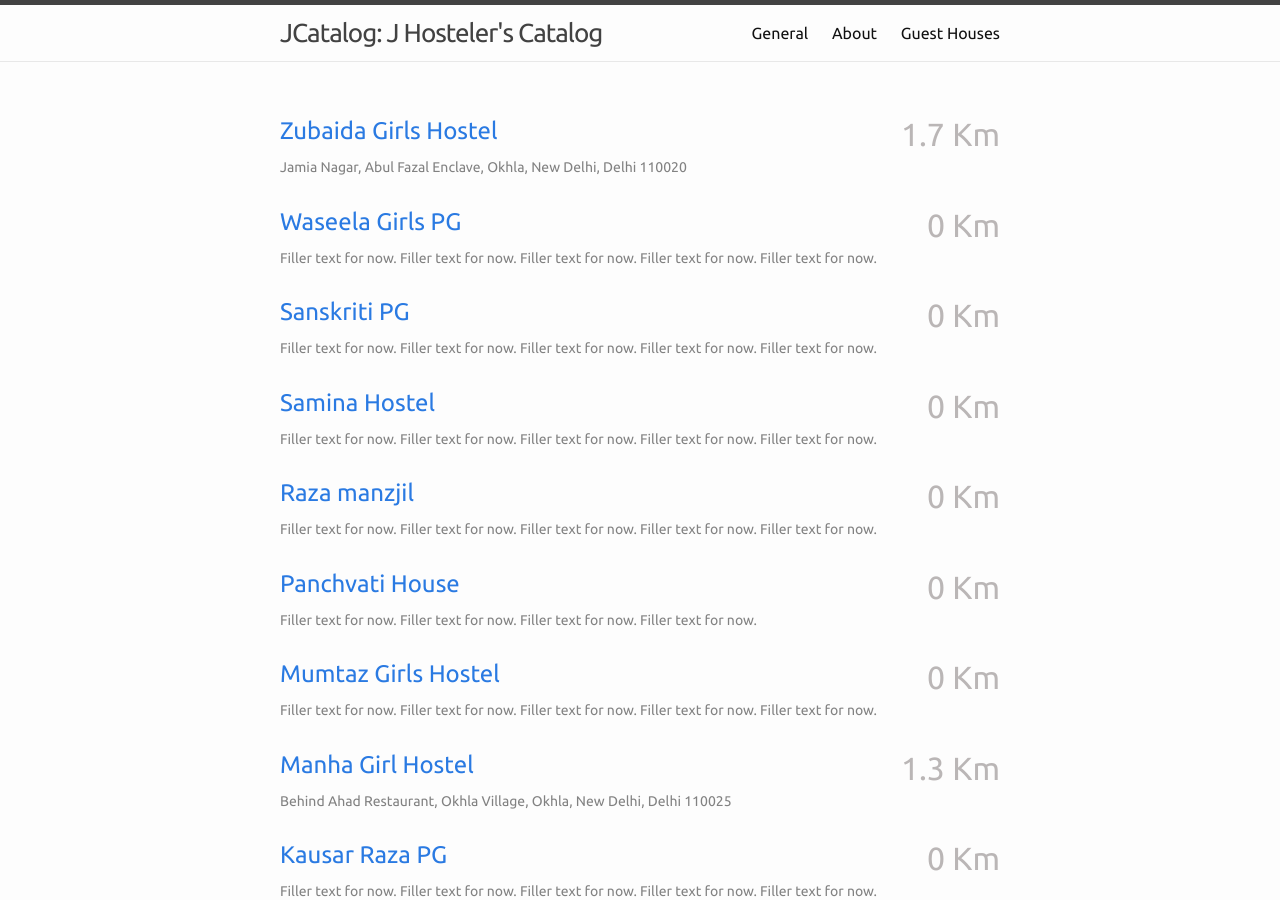
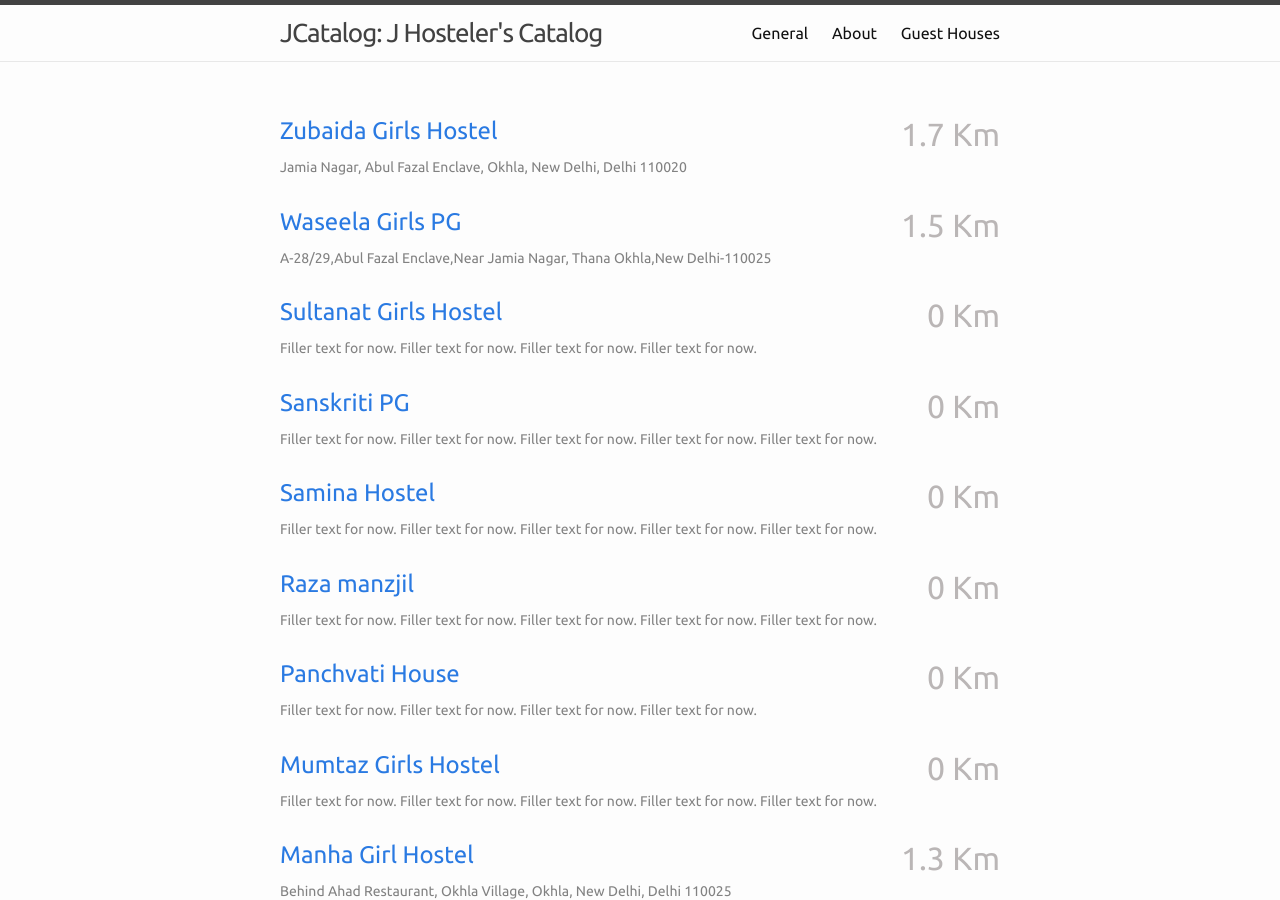
Before and after one commit to jdevlabs/JCatalog, a Jekyll site: the page built from index.html, in a window 1280 px wide and 900 px high. Built offline with Jekyll 4.4.1, drawn with Linux system fonts in a browser that asks for light colours.

Commit message:
wasila coordinates marked

```diff
--- /dev/null
+++ b/_posts/2015-01-12-Sultanat-Girls-Hostel.md
@@ -0,0 +1,12 @@
+---
+layout: post
+title:  "Sultanat Girls Hostel"
+date:   2015-01-12 22:02:45
+categories: pg
+address: Filler text for now. Filler text for now. Filler text for now. Filler text for now.
+dist: 0
+ratings:
+---
+<a href=https://www.google.co.in/maps/dir//Sultanat+Girls+Hostel,+Nafees+Road,+Block+F,+Joga+Bai+Extension,+Okhla,+New+Delhi,+Delhi+110025/@28.566856,77.285267,17z/data=!4m12!1m3!3m2!1s0x390ce389f5a57041:0x820991eb74d88ddb!2sSultanat+Girls+Hostel!4m7!1m0!1m5!1m1!1s0x390ce389f5a57041:0x820991eb74d88ddb!2m2!1d77.285267!2d28.566856?hl=en
+        <img src="https://maps.googleapis.com/maps/api/staticmap?visible=Jamia+Millia+Islamia&size=640x300&scale=2&maptype=roadmap&markers=%7Ccolor:red%7Clabel:M%7C28.562698,77.290528&markers=size:mid|color:green%7Clabel:FET%7C28.5606083,77.2790183&markers=size:mid|color:green%7Clabel:FET%7C28.561075,77.280960&path=color:0x0000ff|weight:3|28.561221, 77.279332|28.561221, 77.279332|28.564510, 77.282041">
+</a>
--- a/_posts/2015-01-12-Waseela-Girls-PG.md
+++ b/_posts/2015-01-12-Waseela-Girls-PG.md
@@ -3,7 +3,11 @@ layout: post
 title:  "Waseela Girls PG"
 date:   2015-01-12 22:02:45
 categories: pg
-address: Filler text for now. Filler text for now. Filler text for now. Filler text for now. Filler text for now.
-dist: 0
+address: A-28/29,Abul Fazal Enclave,Near Jamia Nagar, Thana Okhla,New Delhi-110025
+dist: 1.5
 ratings:
 ---
+<a href=h"ttps://www.google.com/maps/place/28%C2%B033%2741.3%22N+77%C2%B017%2734.5%22E/@28.5615177,77.2929486,20z/data=!4m2!3m1!1s0x0:0x0?hl=en">
+
+            <img src="https://maps.googleapis.com/maps/api/staticmap?visible=Jamia+Millia+Islamia&size=640x300&scale=2&maptype=roadmap&markers=%7Ccolor:red%7Clabel:W%7C28.562698,77.290528&markers=size:mid|color:green%7Clabel:FET%7C28.5606083,77.2790183&markers=size:mid|color:green%7Clabel:FET%7C28.561075,77.280960&path=color:0x0000ff|weight:3|28.561218, 77.279311|28.561595, 77.279375|28.561425, 77.279590|28.561086, 77.279568|28.560973, 77.280191|28.561067, 77.280727|28.561161, 77.281264|28.561124, 77.281800|28.561180, 77.282379|28.561048, 77.282744|28.561218, 77.283195|28.561387, 77.283753|28.561538, 77.284311|28.561802, 77.284783|28.562009, 77.285426|28.562160, 77.286113|28.562349, 77.286285|28.562292, 77.287143|28.562283, 77.287379|28.562330, 77.287883|28.562377, 77.288302|28.562386, 77.288699|28.562443, 77.289460|28.562479, 77.290039|28.562508, 77.290490|28.562536, 77.290972|28.562527, 77.291412|28.562357, 77.291691|28.562282, 77.292077|28.562027, 77.292378|28.561886, 77.292646|28.561697, 77.292839">
+</a>
```
Also changed, not shown: 4 other files.
